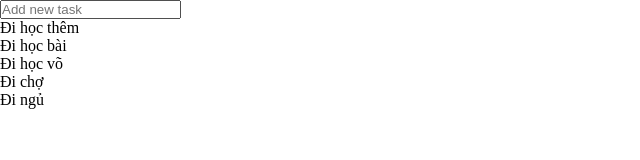
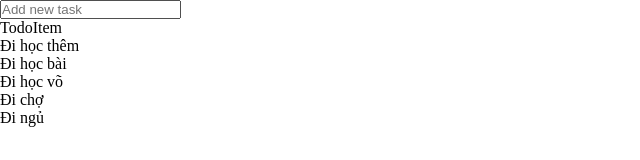
Before and after one commit to UyenPun/TODO-APP, a React (Vite) app in the folder vite-project/: page / in a window 1280 px wide. Shown: the top 160 px of the page, without its empty margins (0-640 px from the left). Built offline with nearby package versions, Linux system fonts and the light colour scheme.

Commit message:
04 Phân tích và tạo 1 component mới Todo Item

```diff
--- a/vite-project/src/App.jsx
+++ b/vite-project/src/App.jsx
@@ -1,4 +1,5 @@
 import "./App.css";
+import TodoItem from "./components/TodoItem";
 
 function App() {
   return (
@@ -10,6 +11,7 @@
       />
 
       <div>
+        <TodoItem />
         <div>
           <p>Đi học thêm</p>
         </div>
--- /dev/null
+++ b/vite-project/src/components/TodoItem.jsx
@@ -0,0 +1,7 @@
+// import React from 'react'
+
+const TodoItem = () => {
+  return <div>TodoItem</div>;
+};
+
+export default TodoItem;
```
Also changed, not shown: 1 other file (tests, documents, lock files or other folders).
